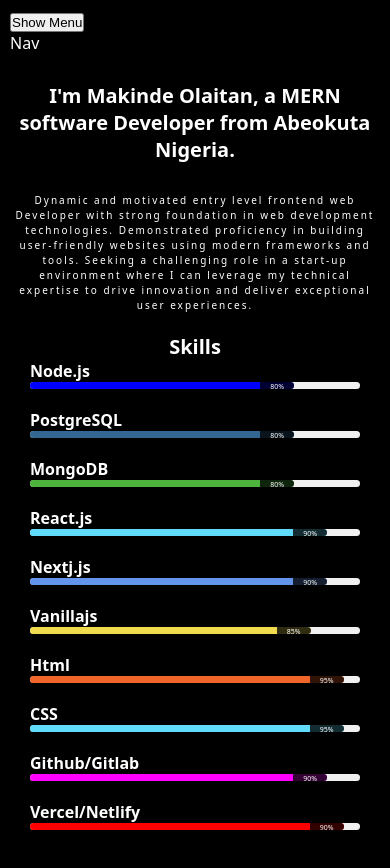
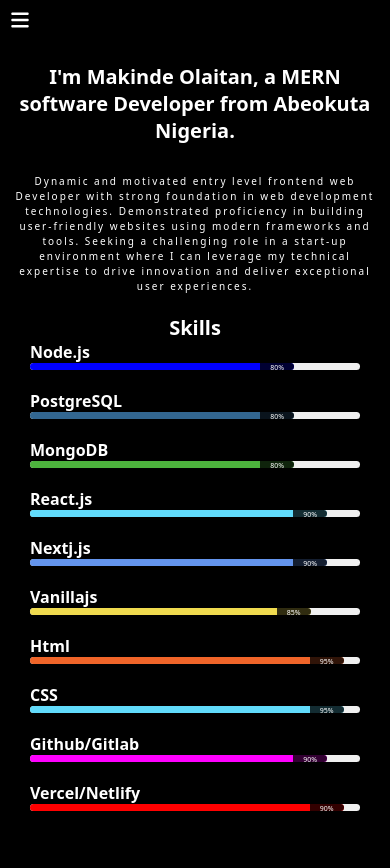
Before and after one commit to Xertifiedloaded/portfolio-2024, a React (Vite) app: page / in a window 390 px wide. Shown: the top 868 px of the page. Built offline with nearby package versions, Linux system fonts and the light colour scheme.

Commit message:
hamburger

```diff
--- a/src/components/menu/Menu.jsx
+++ b/src/components/menu/Menu.jsx
@@ -3,11 +3,13 @@ import styles from "./menu.module.css";
 import user from "../../assets/user.svg";
 import { data } from "../../utils";
 import { Link } from "react-router-dom";
+
+import x from '../../assets/x.svg'
 export default function Menu({ toggleMenu, menuOpen,isDesktop }) {
   return (
     <>
       <main className={styles.main}>
-      {isDesktop ? null : <button onClick={toggleMenu}>{menuOpen ? "Hide Menu" : "Show Menu"}</button>}
+      {isDesktop ? null : <div className={styles.headerImg} onClick={toggleMenu}>{menuOpen ? <img src={x} alt="" /> : null}</div>}
         <div className={styles.user}>
           <img src={user} alt="ola" />
         </div>
@@ -15,7 +17,7 @@ export default function Menu({ toggleMenu, menuOpen,isDesktop }) {
           {data.map((items) => {
             return (
               <>
-                <Link to={items.path} key={items.id} className={styles.item}>
+                <Link onClick={toggleMenu} to={items.path} key={items.id} className={styles.item}>
                   <img src={items.image} alt="" />
                   <span>{items.name}</span>
                 </Link>
--- a/src/components/menu/menu.module.css
+++ b/src/components/menu/menu.module.css
@@ -1,17 +1,26 @@
 .main {
     background: black;
-width: 100%;
-padding: 20px;
+    width: 100%;
+    padding: 20px;
     min-height: 100vh;
     text-overflow: ellipsis;
     box-shadow: 0 4px 8px rgba(0, 0, 0, 0.1);
 
+    .headerImg {
+        filter: invert(1);
+        width: 20px;
+        height: 24px;
+        display: flex;
+        align-items: center;
+        justify-content: flex-end;
+    }
 
     .user {
         display: flex;
         width: 100%;
         justify-content: center;
         align-items: center;
+
         img {
             width: 100px;
             height: 100px;
--- a/src/components/nav/Nav.jsx
+++ b/src/components/nav/Nav.jsx
@@ -1,10 +1,14 @@
 import React from 'react'
+import hamburger from '../../assets/hamburger.svg'
+import styles from './nav.module.css'
+export default function Nav({ toggleMenu, menuOpen, isDesktop }) {
+  return (
+    <>
+      <nav >
 
-export default function Nav({ toggleMenu, menuOpen,isDesktop }) {
-  return (
- <>
-       {isDesktop ? null : <button onClick={toggleMenu}>{menuOpen ? "Hide Menu" : "Show Menu"}</button>}
-       <p>Nav</p>
- </>
+        {isDesktop ? null : <div  onClick={toggleMenu}>{menuOpen ? null : <img  src={hamburger} alt="" />}</div>}
+      </nav>
+
+    </>
   )
 }
--- /dev/null
+++ b/src/components/nav/nav.module.css
@@ -0,0 +1,8 @@
+nav{
+    display: flex;
+    img{
+        filter: invert(1);
+        width: 20px;
+        height: 20px;
+    }
+}
```
Also changed, not shown: src/assets/hamburger.svg (added), src/assets/x.svg (added).
